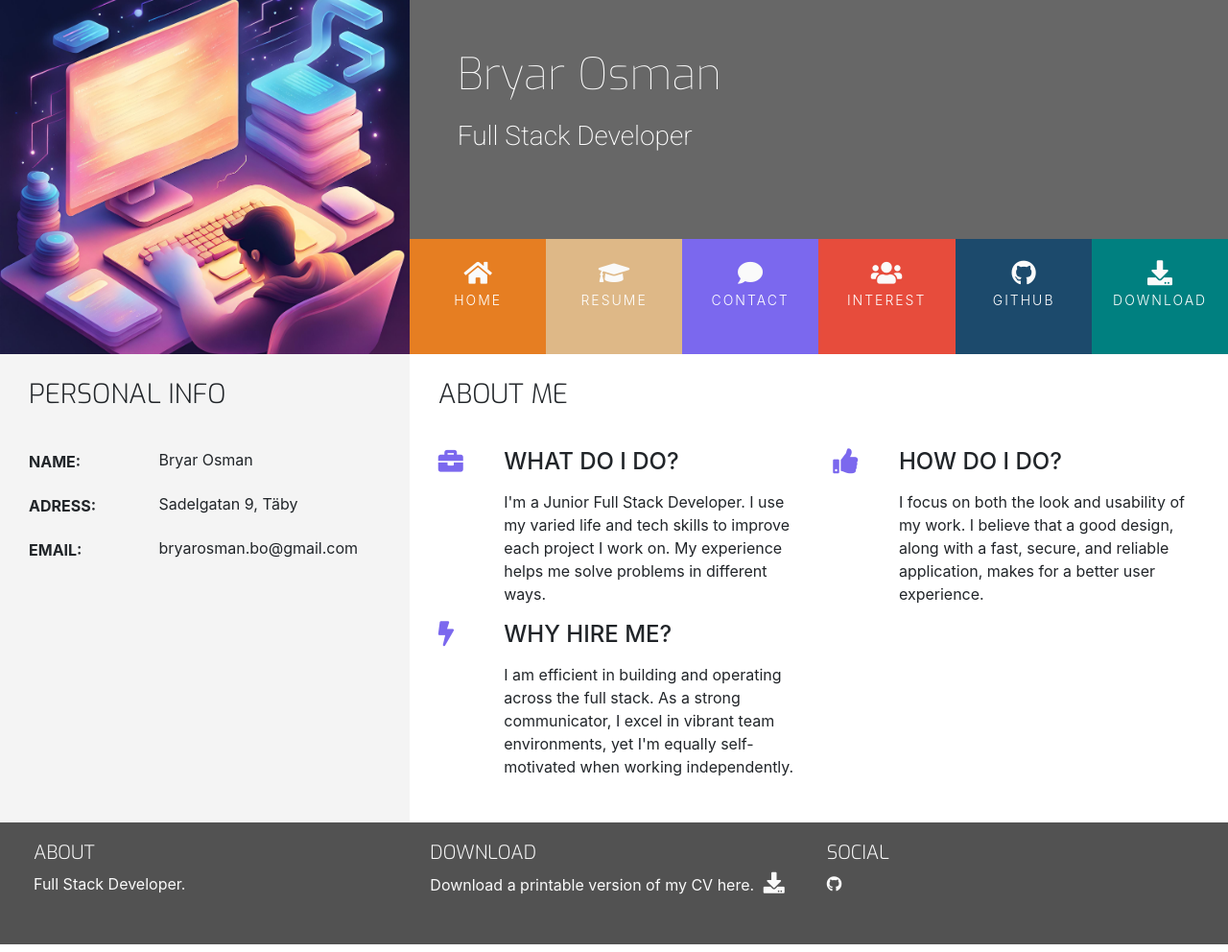
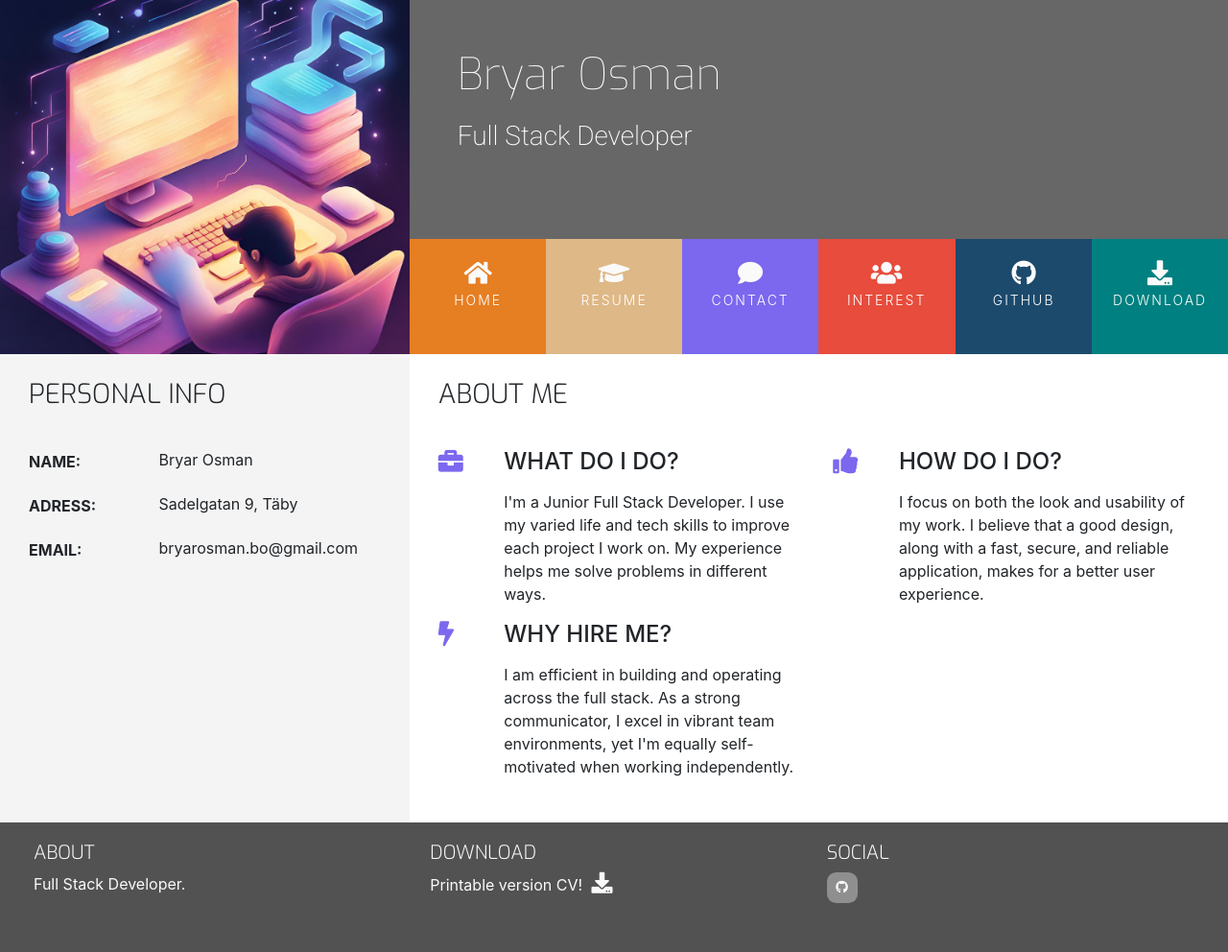
Before and after one commit to Bryaro/Resume-Project, a website: page index.html in a window 1280 px wide. Shown: the whole page at 96% size. Drawn offline with nearby package versions, Linux system fonts and the light colour scheme.

Commit message:
tidy footer in all html

```diff
--- a/index.html
+++ b/index.html
@@ -163,7 +163,7 @@
             <div class="col-sm-4">
                 <h5 class="uppercase general-sub">Download</h5>
                 <p class="inline-block">
-                    Download a printable version of my CV here.
+                    Printable version CV!
                     <a href="assets/cv/Bryar-Osman.pdf" target="_blank" class="cv-pdf" >
                         <i class="fa fa-download" aria-hidden="true"></i>
                         <span class="sr-only">Download link.</span>
@@ -173,7 +173,7 @@
             <div class="col-sm-4">
                 <h5 class="uppercase general-sub">Social</h5>
                 <ul class="list-inline social-links">
-                    <li class=">
+                    <li class="list-inline-item">
                         <a target="_blank" href="https://github.com/Bryaro">
                             <i class="fab fa-github"></i>
                             <span class="sr-only" aria-hidden="true">GitHub</span>
```
Also changed, not shown: contact.html (+1 -1 lines), github.html (+1 -1 lines), interests.html (+1 -1 lines).
